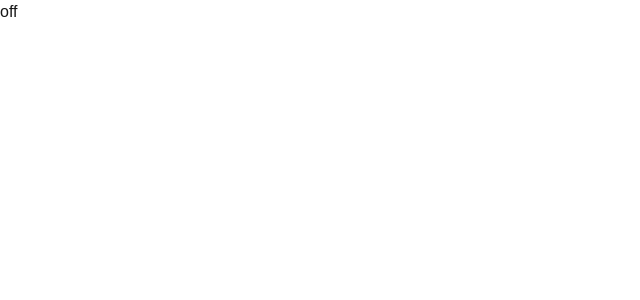
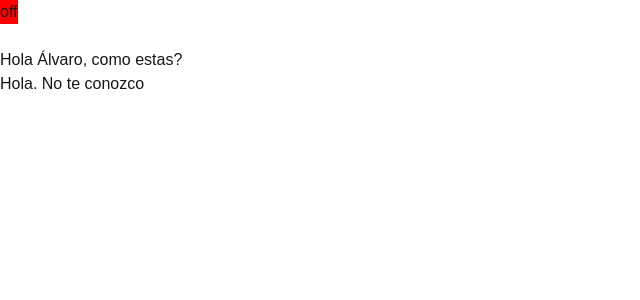
Before and after one commit to MameHub/component-acg, a Next.js app: page / in a window 1280 px wide. Shown: the top 300 px of the page, without its empty margins (0-640 px from the left). Built offline with nearby package versions, Linux system fonts and the light colour scheme.

Commit message:
toggle y holi

```diff
--- a/app/globals.css
+++ b/app/globals.css
@@ -19,3 +19,21 @@ body {
   background: var(--background);
   font-family: Arial, Helvetica, sans-serif;
 }
+
+.btnOn {
+  background-color: green;
+  color: white;
+  padding: "10px 20px";
+  border: "none";
+  border-radius: "5px";
+  cursor: "pointer";
+}
+
+.btnOff {
+  background-color: red;
+  color: "white";
+  padding: "10px 20px";
+  border: "none";
+  border-radius: "5px";
+  cursor: "pointer";
+}
--- a/app/page.js
+++ b/app/page.js
@@ -5,24 +5,34 @@ import { useState } from "react";
 export default function Componentes() {
   return (
     <>
-      <Toggle/>
-      {/* <Holi/>
-      <Destino/> */}
+      <div><Toggle/></div>
+      <div><br/></div>
+      <Holi nombre="Álvaro" />
+      <Holi nombre="" />
+      <div><br/></div>
+      {/* <Destino/> */}
     </>
   );
 }
 
-export function Toggle() {
+export const Toggle = () => {
+  const[on, setOn] = useState(false);
+
+  return(
+    <button className={on?"btnOn":"btnOff"} onClick = {() => setOn(!on)}>
+      {on ? "on" : "off"}
+    </button>
+  )
+}
+
+export function Holi({nombre}) {
   return (
-    <button className="btn" type="button">off</button>
+    <div>
+      {nombre && <p>Hola {nombre}, como estas?</p>}
+      {!nombre && <p>Hola. No te conozco</p>}
+    </div>
   );
 }
-
-// export function Holi() {
-//   return (
-
-//   );
-// }
 
 // export function Destino() {
 //   return (
```
